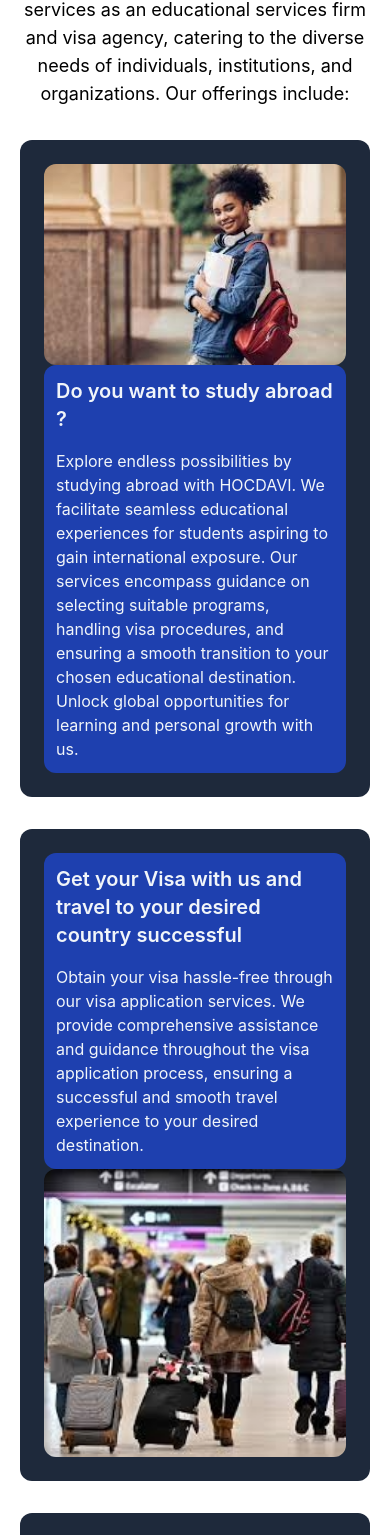
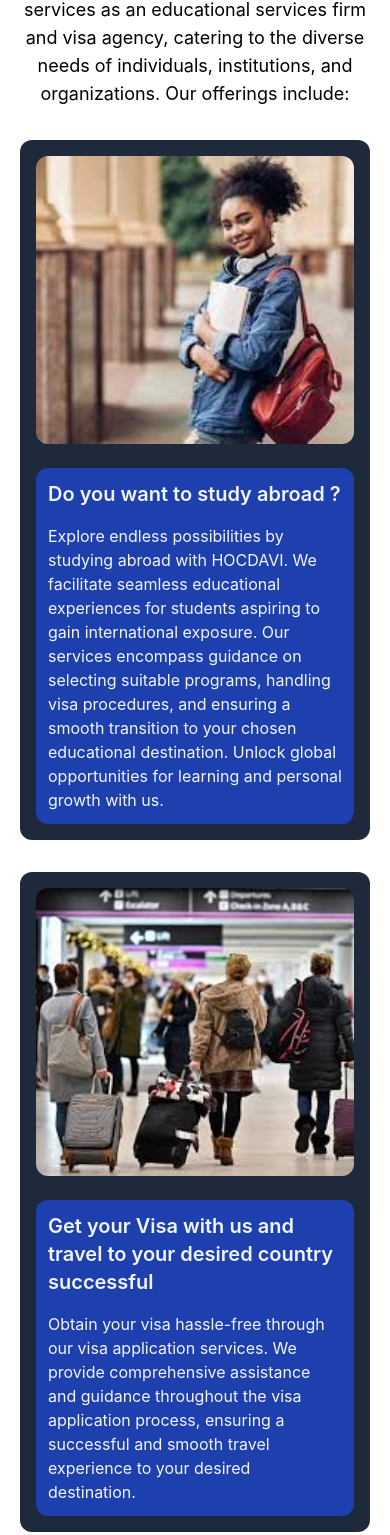
Before and after one commit to Vegetablegito247/hocdavi-inv-limited, a React (Create React App) app: page / in a window 390 px wide. Shown: the part 4012-5547 px from the top of the page. Built offline with nearby package versions, Linux system fonts and the light colour scheme.

Commit message:
md-query product adjustment

```diff
--- a/src/pages/landingPage/Main.jsx
+++ b/src/pages/landingPage/Main.jsx
@@ -164,9 +164,9 @@ function Main() {
                     HOCDAVI Investment Limited offers a comprehensive range of products and services as an educational services firm and visa agency, catering to the diverse needs of individuals, institutions, and organizations. Our offerings include:
                 </motion.p>
                 <motion.div className="prdSvr grid gap-y-8 text-slate-100 mt-8">
-                    <div className="prdList w-full bg-slate-800 grid grid2nd gap-x-4 p-6 text-start rounded-xl">
-                        <div className="prdListImg w-full h-full rounded-xl">
-                            <img className='w-full object-cover rounded-xl' src={edu} alt="" />
+                    <div className="prdList w-full bg-slate-800 grid grid2nd gap-x-4 p-6 text-start rounded-xl lg:gap-y-6 lg:p-4">
+                        <div className="prdListImg w-full h-72 rounded-xl">
+                            <img className='w-full h-full object-cover rounded-xl' src={edu} alt="" />
                         </div>
                         <div className="prdListText w-full bg-blue-800 p-3 rounded-xl">
                             <h4 className='font-semibold text-xl mb-4'>Do you want to study abroad ?</h4>
@@ -175,8 +175,8 @@ function Main() {
                             </p>
                         </div>
                     </div>
-                    <div className="prdList w-full bg-slate-800 grid gridInv gap-x-4 p-6 text-start rounded-xl">
-                        <div className="prdListText  w-full bg-blue-800 p-3 rounded-xl">
+                    <div className="prdList w-full bg-slate-800 grid gridInv gap-x-4 p-6 text-start rounded-xl lg:flex lg:flex-col-reverse lg:gap-y-6 lg:p-4">
+                        <div className="prdListText w-full bg-blue-800 p-3 rounded-xl">
                             <h4 className='font-semibold text-xl mb-4'>Get your Visa with us and travel to your desired country successful</h4>
                             <p>
                                 Obtain your visa hassle-free through our visa application services. We provide comprehensive assistance and guidance throughout the visa application process, ensuring a successful and smooth travel experience to your desired destination.
@@ -186,7 +186,7 @@ function Main() {
                             <img className='w-full h-full object-cover rounded-xl' src={visa} alt="" />
                         </div>
                     </div>
-                    <div className="prdList w-full bg-slate-800 grid grid2nd gap-x-4 p-6 text-start rounded-xl">
+                    <div className="prdList w-full bg-slate-800 grid grid2nd gap-x-4 p-6 text-start rounded-xl lg:gap-y-6 lg:p-4">
                         <div className="prdListImg w-full h-72 rounded-xl">
                             <img className='w-full h-full object-cover rounded-xl' src={logistic} alt="" />
                         </div>
```
